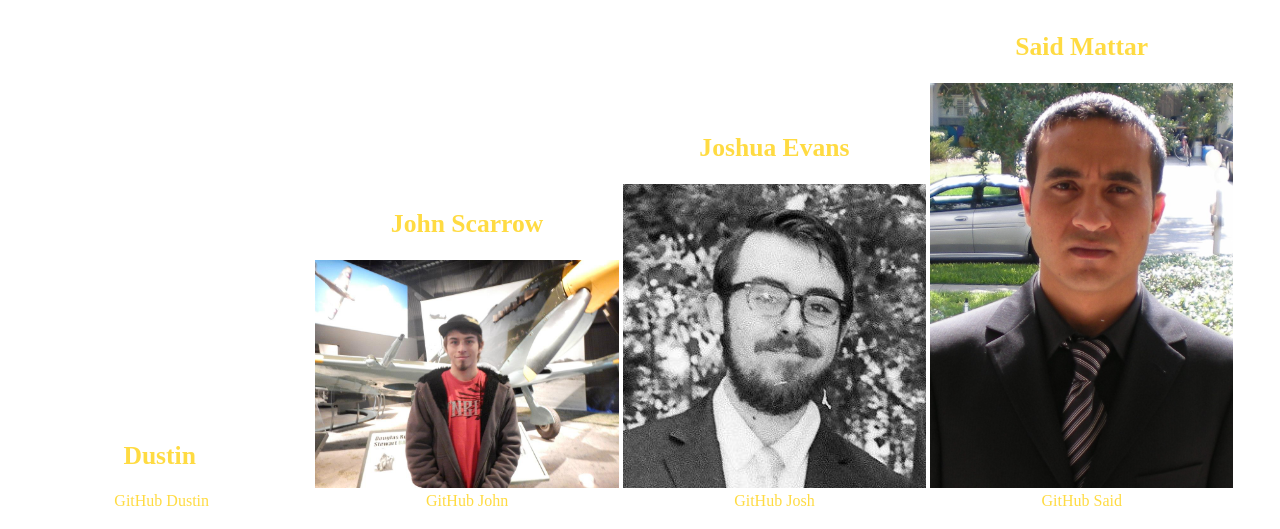
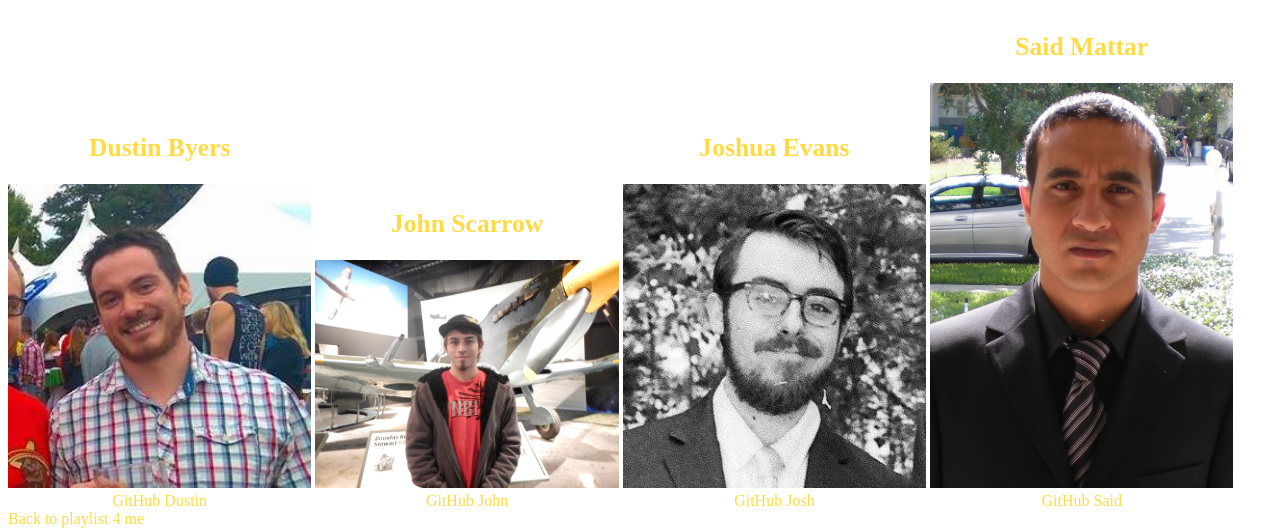
Before and after one commit to skyfriends/playlistfor.me, a website: page public/about.html in a window 1280 px wide. Shown: the part 73-602 px from the top of the page. Drawn offline with Linux system fonts and the light colour scheme; files that its build step writes are made by us from their sources.

Commit message:
added pics and links to giithubs

```diff
--- a/public/about.html
+++ b/public/about.html
@@ -2,8 +2,7 @@
 <html>
 <head>
   <title>The Team</title>
-  <!-- //<link rel="icon" href="http://rs824.pbsrc.com/albums/zz164/Vinnie2020/Smiley24.gif~c200"> -->
-  <!-- <link href="https://fonts.googleapis.com/css?family=Comfortaa:400,700|Poppins:300,400" rel="stylesheet"> -->
+   <!-- <link href="https://fonts.googleapis.com/css?family=Comfortaa:400,700|Poppins:300,400" rel="stylesheet">  -->
 
   <link href="modules.css" rel="stylesheet" type="text/css" />
 </head>
@@ -11,9 +10,9 @@
   <div id="au">
     <h1>The Team</h1>
     <div id="first" class="members">
-      <h2> Dustin </h2>
-      <img src="" alt="" >
-      <a href="https://github.com/" target="_blank"> GitHub Dustin </a>
+      <h2> Dustin Byers</h2>
+      <img src="images/dustin.jpg" alt="Dustin Byers" >
+      <a href="https://github.com/dbyers24" target="_blank"> GitHub Dustin </a>
     </div>
     <div id="second" class="members">
       <h2> John Scarrow </h2>
@@ -31,7 +30,7 @@
       <a href="https://github.com/saidmattar" target="_blank"> GitHub Said </a>
     </div>
     <div id="home-link">
-      <a href="index.html" > Back to play list 4 me </a>
+      <a href="index.html" > Back to playlist 4 me </a>
     </div>
   </div>
 </body>
--- a/public/style/modules.css
+++ b/public/style/modules.css
@@ -73,11 +73,11 @@ input[type=range]:focus::-webkit-slider-runnable-track {
   text-decoration: underline;
 }
 
-#au #home-link {
+/*#au #home-link {
   margin-top: 2%;
   font-family: Comfortaa, cursive;
   font-size: 3em;
   display: block;
   width: 100%;
   text-align: center;
-}
+}*/
```
Also changed, not shown: public/images/dustin.jpg (added).
